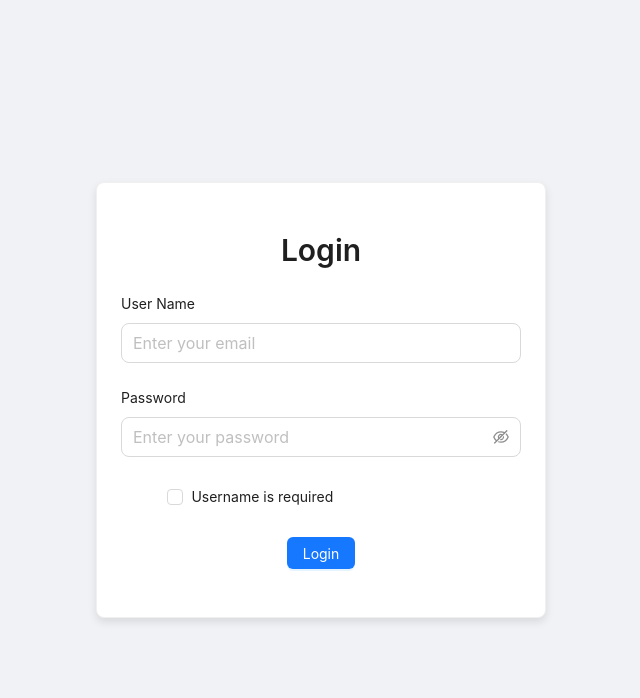
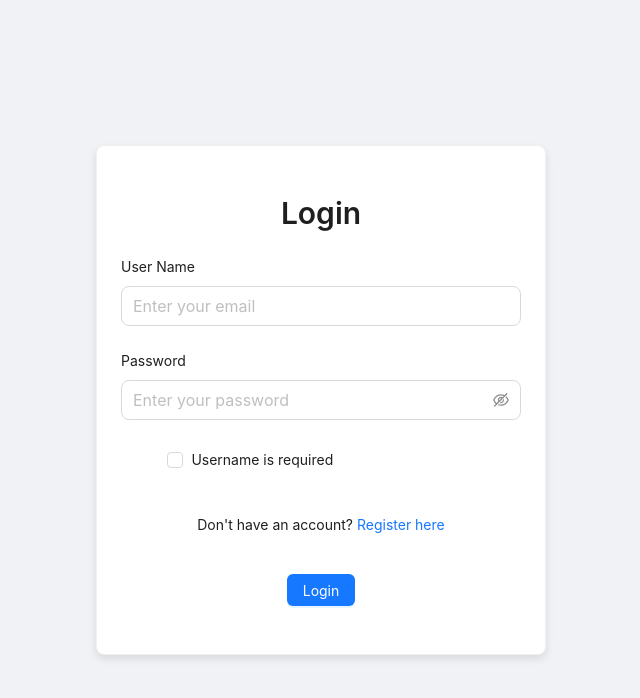
Before and after one commit to Nqnhut24/CNPMNC_242, a React (Create React App) app: page /login in a window 1280 px wide. Shown: the top 698 px of the page, without its empty margins (319-959 px from the left). Built offline with nearby package versions, Linux system fonts and the light colour scheme.

Commit message:
update login page

```diff
--- a/src/pages/Login/index.jsx
+++ b/src/pages/Login/index.jsx
@@ -1,5 +1,6 @@
 import React, {useEffect, useState} from 'react';
- import { Button, Checkbox, Form, Input, Card, Typography } from 'antd';
+import { Button, Checkbox, Form, Input, Card, Typography } from 'antd';
+import { Link } from 'react-router-dom';
 
  const { Title } = Typography;
 
@@ -112,10 +113,15 @@ import React, {useEffect, useState} from 'react';
                 <Input.Password size="large" placeholder="Enter your password" />
             </Form.Item>
             <Form.Item {...formTailLayout}>
-                    <Checkbox checked={checkNick} onChange={onCheckboxChange}>
-                    Username is required
-                    </Checkbox>
-                </Form.Item>
+                <Checkbox checked={checkNick} onChange={onCheckboxChange}>
+                Username is required
+                </Checkbox>
+            </Form.Item>
+            <Form.Item>
+                <p style={{ textAlign: 'center' }}>
+                    Don't have an account? <Link to="/register">Register here</Link>
+                </p>
+            </Form.Item>
             <Form.Item>
                 <Button type="primary" onClick={handleLogin}>
                 Login
```
